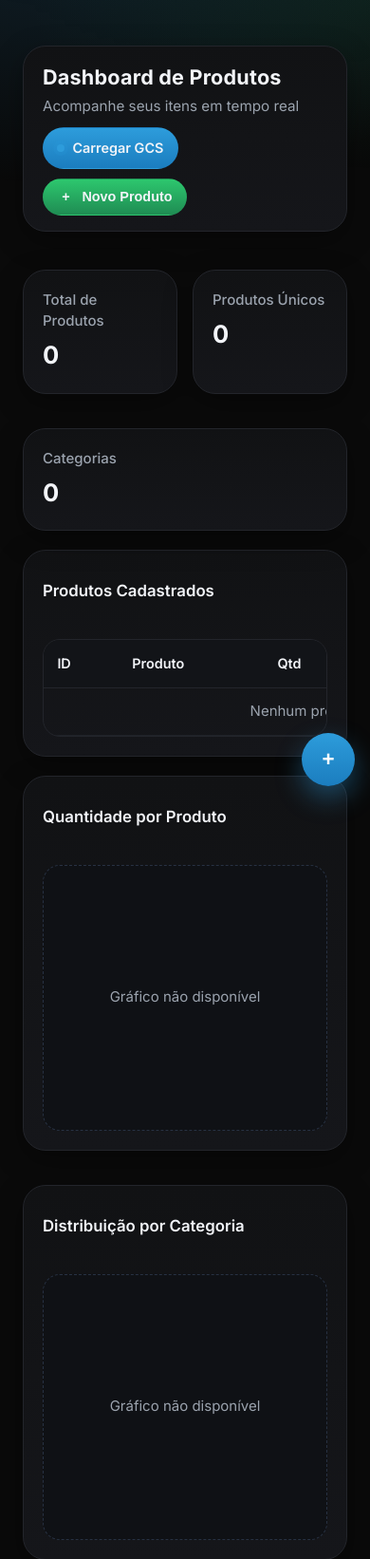
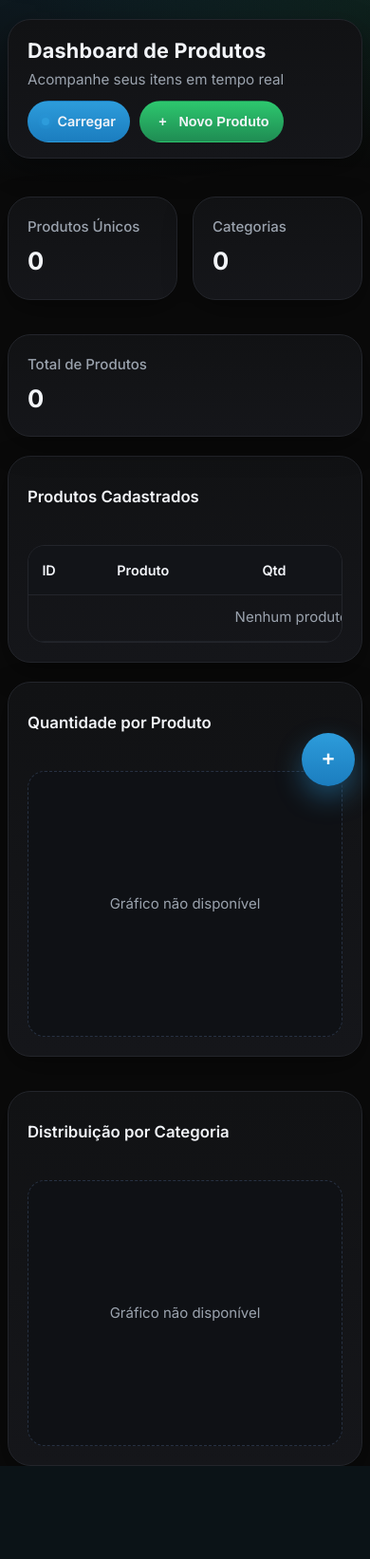
Before and after one commit to Muniz2000/Gest-o-de-vendas, a Flask app: page / in a window 390 px wide. Shown: the top 1642 px of the page at 95% size. After the commit the page ends 1544 px from the top, so only its background shows below. Run offline with Flask 3, Linux system fonts and the light colour scheme.

Commit message:
Atualizacao layout

```diff
--- a/static/style.css
+++ b/static/style.css
@@ -48,12 +48,19 @@
   z-index:0;
 }
 
+/* Desktop/tablet */
 .container{
-  position:relative; z-index:1;
-  max-width:1200px;
-  margin:0 auto;
+  position: relative; z-index: 1;
+  max-width: 1200px;
+  margin: 0 auto;
   padding: var(--space-4) var(--space-3);
 }
+
+/* Mobile: remove padding */
+@media (max-width: 639.98px){
+  .container{ padding: 0; }
+}
+
 
 /* Cards */
 .card{
--- a/templates/index.html
+++ b/templates/index.html
@@ -19,7 +19,7 @@
       </div>
       <div class="actions">
         <a href="{{ url_for('carregar') }}" class="btn btn-primary">
-          <span class="btn__dot" aria-hidden="true"></span> Carregar GCS
+          <span class="btn__dot" aria-hidden="true"></span> Carregar
         </a>
         <button class="btn btn-success" onclick="openModal()">
           <span class="btn__plus" aria-hidden="true">+</span> Novo Produto
@@ -38,11 +38,6 @@
     <!-- Stats -->
     <section class="stats">
       <article class="stat card">
-        <div class="stat__label">Total de Produtos</div>
-        <div class="stat__value">{{ produtos|length }}</div>
-      </article>
-
-      <article class="stat card">
         <div class="stat__label">Produtos Únicos</div>
         <div class="stat__value">{{ produtos|map(attribute='produto')|unique|list|length }}</div>
       </article>
@@ -50,6 +45,11 @@
       <article class="stat card">
         <div class="stat__label">Categorias</div>
         <div class="stat__value">{{ produtos|map(attribute='categoria')|unique|list|length }}</div>
+      </article>
+
+      <article class="stat card">
+        <div class="stat__label">Total de Produtos</div>
+        <div class="stat__value">{{ produtos|length }}</div>
       </article>
     </section>
 
```
